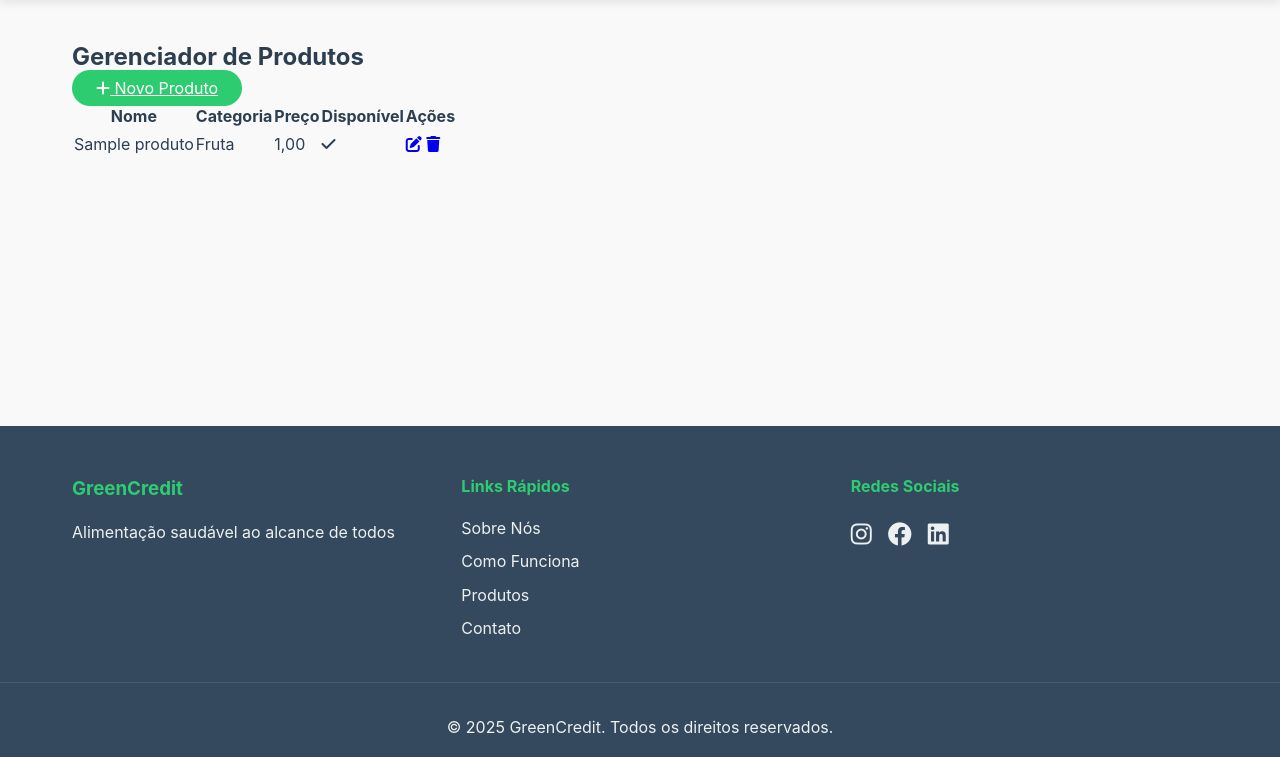
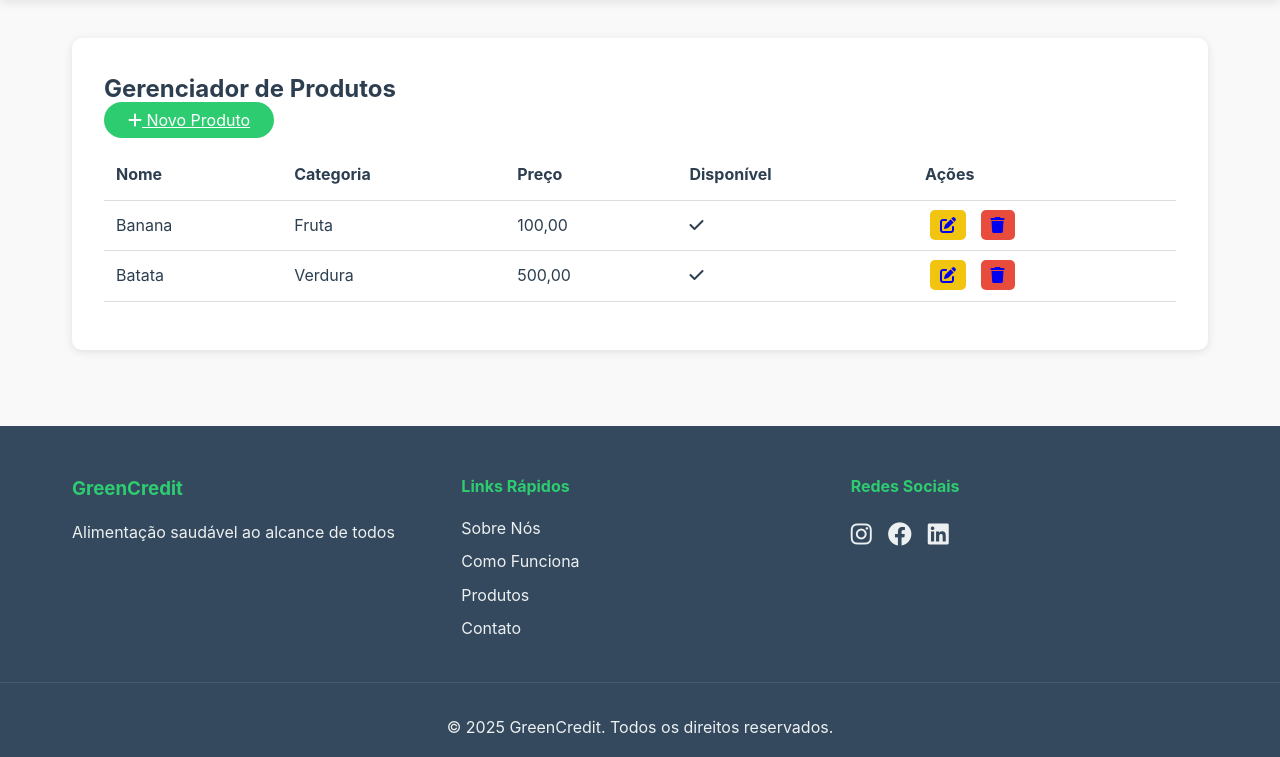
Before and after one commit to Emicy963/GreenCredit, a Django app: template greencredit/templates/produto_list.html in a window 1280 px wide. Shown: the part 74-831 px from the top of the page. Run offline with Django 5.2, Linux system fonts and the light colour scheme; the template is opened without the code that fills it: values that come from a table or form of the project are taken from there, others are empty; data comes from the database, SQL or seed files in the repository; tables that the repository leaves empty hold one stand-in row (values such as "Sample post"); parts of the project's set-up code (start-up, migrations or seed data) failed here and were passed over.

Commit message:
Otimizing somthing in code

```diff
--- a/greencredit/admin.py
+++ b/greencredit/admin.py
@@ -1,4 +1,2 @@
 from django.contrib import admin
 from . models import Produto
-
-admin.register(Produto)
--- a/greencredit/templates/produto_list.html
+++ b/greencredit/templates/produto_list.html
@@ -27,8 +27,8 @@
                     <td>{{ produto.preco_unitario }}</td>
                     <td>{% if produto.disponivel %} <i class="fas fa-check"></i>{% else %} <i class="fas fa-times"></i>{% endif %}</td>
                     <td>
-                        <a href="#" class="btn-edit"><i class="fas fa-edit"></i></a>
-                        <a href="#" class="btn-delete"><i class="fas fa-trash"></i></a>
+                        <a href="{% url 'produto_update' produto.id %}" class="btn-edit"><i class="fas fa-edit"></i></a>
+                        <a href="{% url 'produto_delete' produto.id %}" class="btn-delete"><i class="fas fa-trash"></i></a>
                     </td>
                 </tr>
                 {% endfor %}
--- a/greencredit/urls.py
+++ b/greencredit/urls.py
@@ -8,7 +8,7 @@ urlpatterns = [
     # Produtos
     path('produtos/', views.ProdutoListView.as_view(), name='produto_list'),
     path('produtos/novo/', views.ProdutoCreateView.as_view(), name='produto_create'),
-    path('produtos/editar/<int:id>/', views.ProdutoUpdateView.as_view(), name='produto_update'),
-    path('produtos/exluir/<int:id>/', views.ProdutoDeleteView.as_view(), name='produto_delete'),
+    path('produtos/editar/<int:pk>/', views.ProdutoUpdateView.as_view(), name='produto_update'),
+    path('produtos/excluir/<int:pk>/', views.ProdutoDeleteView.as_view(), name='produto_delete'),
 
 ]
--- a/static/css/base.css
+++ b/static/css/base.css
@@ -165,6 +165,78 @@ body {
     border-top: 1px solid rgba(255,255,255,0.1);
 }
 
+/* Product Management */
+.product-management {
+    background: white;
+    padding: 2rem;
+    border-radius: 10px;
+    box-shadow: var(--shadow);
+}
+
+table {
+    width: 100%;
+    border-collapse: collapse;
+    margin: 1rem 0;
+}
+
+th, td {
+    padding: 12px;
+    text-align: left;
+    border-bottom: 1px solid #ddd;
+}
+
+.btn-edit, .btn-delete {
+    padding: 5px 10px;
+    margin: 0 5px;
+    border-radius: 5px;
+}
+
+.btn-edit {
+    background-color: var(--accent-color);
+}
+
+.btn-delete {
+    background-color: #e74c3c;
+}
+
+/* Credit Cards */
+.credit-card {
+    background: white;
+    padding: 1rem;
+    margin: 1rem 0;
+    border-radius: 8px;
+    box-shadow: var(--shadow);
+}
+
+.status {
+    padding: 5px 10px;
+    border-radius: 15px;
+    font-size: 0.8rem;
+}
+
+.status.aprovado { background: #2ecc71; color: white; }
+.status.pendente { background: #f1c40f; color: black; }
+.status.rejeitado { background: #e74c3c; color: white; }
+
+/* Forms */
+.form-group {
+    margin: 1rem 0;
+}
+
+.form-group label {
+    display: block;
+    margin-bottom: 0.5rem;
+    font-weight: 500;
+}
+
+input, select, textarea {
+    width: 100%;
+    padding: 8px;
+    border: 1px solid #ddd;
+    border-radius: 4px;
+    margin-bottom: 1rem;
+}
+
 /* Mobile Menu */
 .mobile-menu {
     display: none;
```
Also changed, not shown: greencredit/views.py (+11 -0 lines), db.sqlite3, 1 other file.
